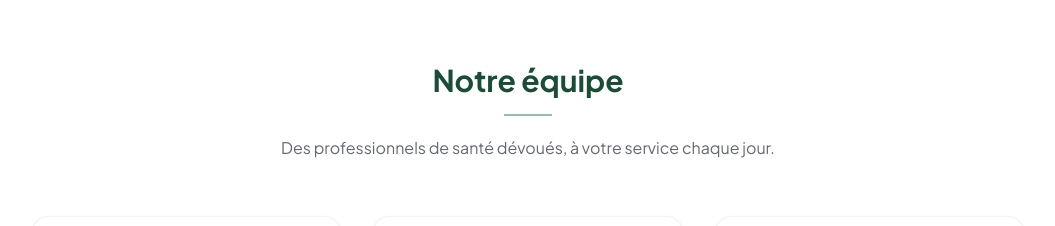
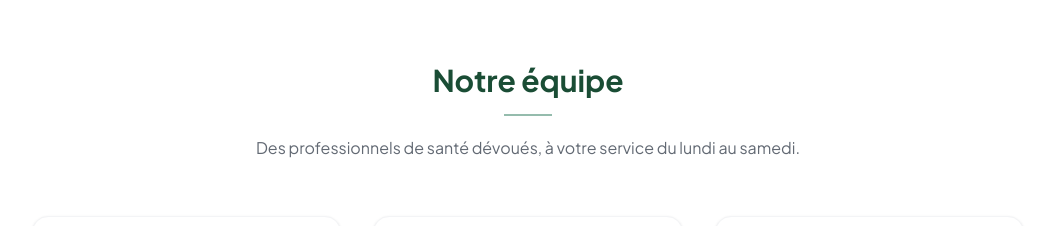
Before and after one commit to Abdoulaye-Segnane/pharmacie-maguette-beye, a Next.js app: page /a-propos in a window 1280 px wide. Shown: the part 1040-1266 px from the top of the page, without its empty margins (112-1167 px from the left). Built offline with nearby package versions, Linux system fonts and the light colour scheme.

Commit message:
fix: a-propos — 'chaque jour' -> 'du lundi au samedi' (cohérence horaires)

```diff
--- a/app/(pages)/a-propos/page.tsx
+++ b/app/(pages)/a-propos/page.tsx
@@ -140,7 +140,7 @@ export default function AboutPage() {
             <h2 className="text-3xl font-bold text-green-dark">Notre équipe</h2>
             <div className="mx-auto mt-4 h-0.5 w-12 bg-green-primary/50" />
             <p className="mx-auto mt-5 max-w-xl text-gray-dark/70">
-              Des professionnels de santé dévoués, à votre service chaque jour.
+              Des professionnels de santé dévoués, à votre service du lundi au samedi.
             </p>
           </AnimatedSection>
 
```
